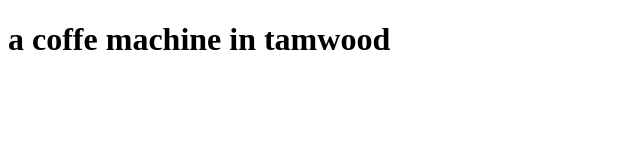
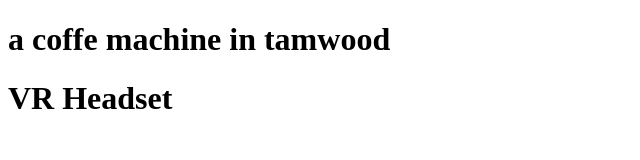
Before and after one commit to ArthurCesarSilva/30-11, a plain HTML site: page index.html in a window 1280 px wide. Shown: the whole page, without its empty margins (0-640 px from the left). Drawn offline with Linux system fonts and the light colour scheme.

Commit message:
Thomas wish

```diff
--- a/index.html
+++ b/index.html
@@ -7,5 +7,6 @@
 </head>
 <body>
     <h1> a coffe machine in tamwood</h1>
+    <h1>VR Headset</h1>
 </body>
 </html>
```
